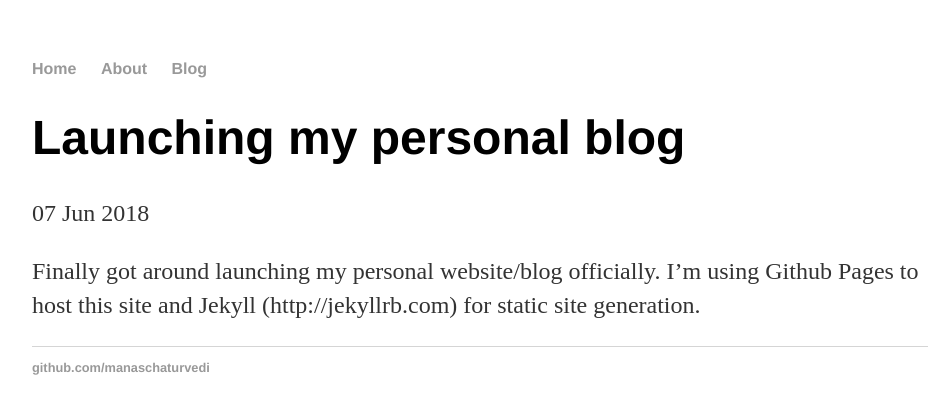
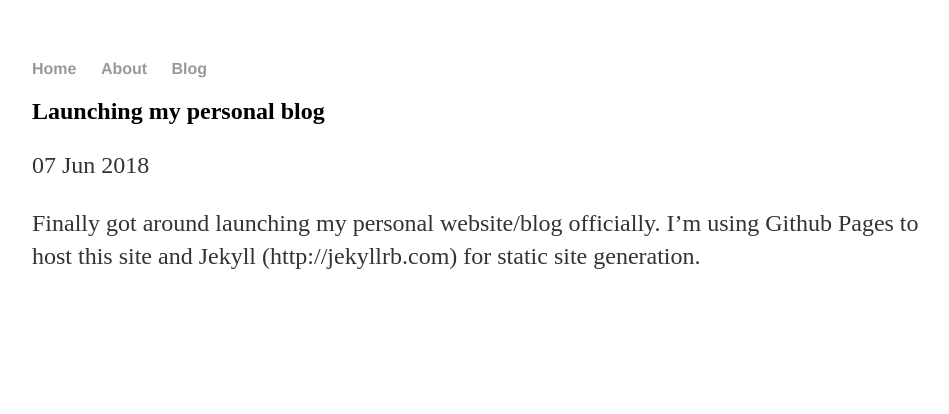
Before and after one commit to manaschaturvedi/manaschaturvedi.github.io, a Jekyll site: the page built from _posts/2018-06-07-personal-blog-launched.md, in a window 1280 px wide. Shown: the top 414 px of the page, without its empty margins (160-1109 px from the left). Built offline with Jekyll 4.4.1, drawn with Linux system fonts in a browser that asks for light colours.

Commit message:
changes in copy

```diff
--- a/_layouts/default.html
+++ b/_layouts/default.html
@@ -18,10 +18,10 @@
 			{{ content }}
 
 			</div><!-- /.container -->
-			<footer>
+			<!-- <footer>
 	    		<ul>
 	        		<li><a href="https://github.com/manaschaturvedi">github.com/manaschaturvedi</a></li>
 				</ul>
-			</footer>
+			</footer> -->
 		</body>
 	</html>
--- a/_layouts/post.html
+++ b/_layouts/post.html
@@ -1,7 +1,7 @@
 ---
 layout: default
 ---
-<h1>{{ page.title }}</h1>
+<h2>{{ page.title }}</h2>
 <p class="meta">{{ page.date | date_to_string }}</p>
 
 <div class="post">
--- a/blog/index.html
+++ b/blog/index.html
@@ -1,6 +1,6 @@
 ---
 layout: default
-title: Manas Chaturvedi | Personal Blog
+title: Blog posts
 ---
 	<h1>{{ page.title }}</h1>
 	<ul class="posts">
--- a/index.html
+++ b/index.html
@@ -3,5 +3,5 @@ layout: default
 title: Manas Chaturvedi | Personal Blog
 ---
 <div class="blurb">
-	<h1>Hi there, I'm Manas Chaturvedi!</h1>
+	<h2>Hi there, I'm Manas Chaturvedi!</h2>
 </div>
```
